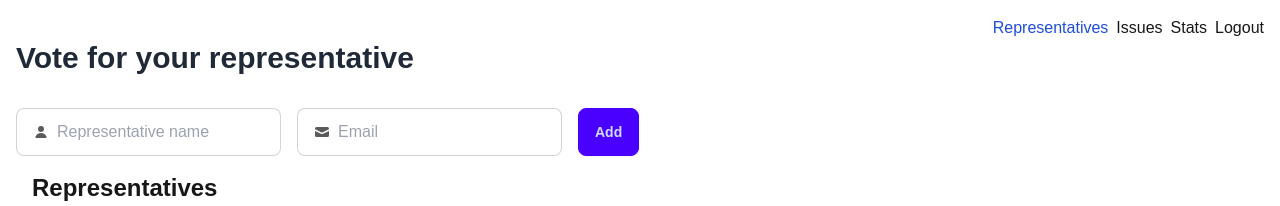
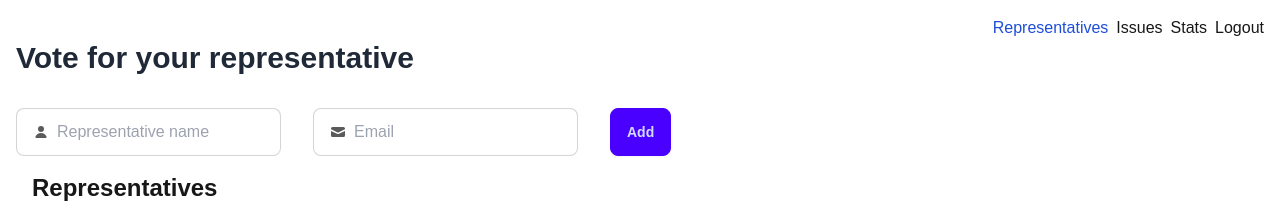
Before and after one commit to CarlUdo/voting-app, a Next.js app: page /representatives in a window 1280 px wide. Shown: the top 206 px of the page. Built offline with nearby package versions, Linux system fonts and the light colour scheme; no server answers; the database is empty.

Commit message:
Update with semantic elements

```diff
--- a/src/features/representatives/ui/input-form.tsx
+++ b/src/features/representatives/ui/input-form.tsx
@@ -2,7 +2,10 @@ import { addRepresentativeAction } from "../actions";
 
 export function InputForm() {
   return (
-    <form className="flex" action={addRepresentativeAction}>
+    <form className="flex flex-col" action={addRepresentativeAction}>
+      <fieldset className="flex flex-col">
+        <legend className="sr-only">Representative Details</legend>
+        <div className="flex items-center gap-4">
           <label className="input input-bordered flex items-center gap-2 mr-4">
             <svg
               xmlns="http://www.w3.org/2000/svg"
@@ -39,6 +42,8 @@ export function InputForm() {
             />
           </label>
           <button className="btn btn-primary">Add</button>
+        </div>
+      </fieldset>
     </form>
   );
 }
--- a/src/features/representatives/ui/representatives-board.tsx
+++ b/src/features/representatives/ui/representatives-board.tsx
@@ -1,16 +1,21 @@
+
+import { Representative } from ".";
 import { represenativesService } from "../instance";
-import { Representative } from ".";
 
 export async function RepresentativesBoard() {
   const representatives = await represenativesService.getAll();
   return (
-    <div className="p-4">
-      <h1 className="text-2xl font-bold mb-4">Representatives</h1>
+    <section className="p-4">
+      <header>
+        <h2 className="text-2xl font-bold mb-4">Representatives</h2>
+      </header>
       <div className="grid grid-cols-1 gap-4">
         {representatives.map((representative) => (
-          <Representative key={representative.id} data={representative} />
+          <article key={representative.id}>
+            <Representative data={representative} />
+          </article>
         ))}
       </div>
-    </div>
+    </section>
   );
 }
```
Lines whose indentation alone changed are shown as unchanged.
